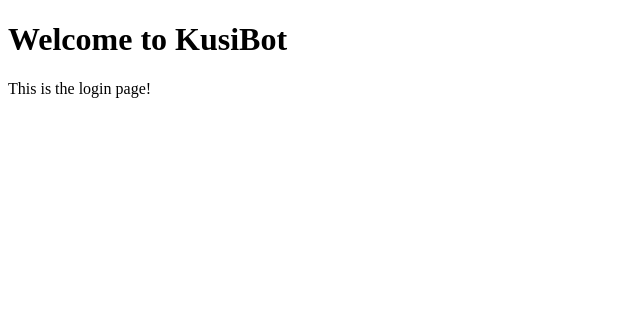
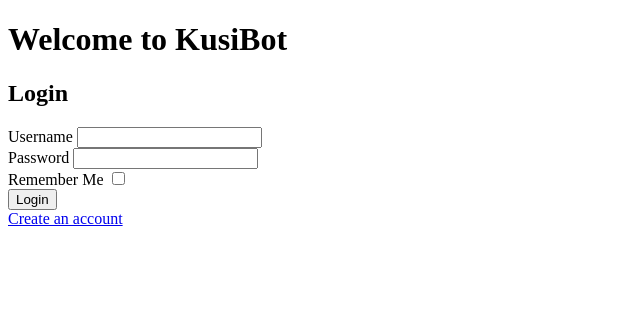
Before and after one commit to didierrc/KusiBot, a Flask app: page /auth/login in a window 1280 px wide. Shown: the top 318 px of the page, without its empty margins (0-640 px from the left). Run offline with Flask 3, Linux system fonts and the light colour scheme; some libraries are stand-ins or nearby versions.

Commit message:
Added simple login and register pages

```diff
--- a/app.py
+++ b/app.py
@@ -1,5 +1,8 @@
 from flask import Flask
 from flask_wtf.csrf import CSRFProtect
+from flask_login import LoginManager
+from flask_bcrypt import Bcrypt
+from kusibot.database.models import User
 from kusibot.config import config
 from kusibot.database.db import init_db
 from kusibot.api.main.routes import main_bp
@@ -13,6 +16,8 @@ import os
 #########################################
 
 load_dotenv()
+
+bcrypt = Bcrypt()
 
 def create_app(config_name='default'):
   """Application-factory pattern"""
@@ -31,8 +36,19 @@ def create_app(config_name='default'):
   # Setting CSRF protection
   CSRFProtect(app)
 
+  # Initialize Bcrypt with the Flask app
+  bcrypt.init_app(app)
+
   # Initialise database
   init_db(app)
+
+  # Setting up login mgr.
+  login_manager = LoginManager(app)
+  login_manager.login_view = 'auth_bp.login'
+
+  @login_manager.user_loader
+  def load_user(user_id):
+    return User.query.get(int(user_id))
 
   # Registering the blueprints
   app.register_blueprint(main_bp)
--- /dev/null
+++ b/kusibot/api/auth/forms.py
@@ -0,0 +1,29 @@
+from flask_wtf import FlaskForm
+from wtforms import StringField, PasswordField, SubmitField, ValidationError, BooleanField
+from wtforms.validators import DataRequired, Email, EqualTo, Length
+from kusibot.database.models import User
+
+class LoginForm(FlaskForm):
+    """Login form."""
+    username = StringField('Username', validators=[DataRequired()])
+    password = PasswordField('Password', validators=[DataRequired()])
+    remember = BooleanField('Remember Me')
+    submit = SubmitField('Login')
+
+class RegisterForm(FlaskForm):
+    """Registration form."""
+    username = StringField('Username', validators=[DataRequired(), Length(min=4, max=30)])
+    email = StringField('Email', validators=[DataRequired(), Email()])
+    password = PasswordField('Password', validators=[DataRequired(), Length(min=6, max=20)])
+    confirm_password = PasswordField('Confirm Password', validators=[DataRequired(), EqualTo('password')])
+    submit = SubmitField('Register')
+
+    def validate_username(self, username):
+        user = User.query.filter_by(username=username.data).first()
+        if user:
+            raise ValidationError('That username is already taken. Please choose a different one.')
+
+    def validate_email(self, email):
+        user = User.query.filter_by(email=email.data).first()
+        if user:
+            raise ValidationError('That email is already registered. Please choose a different one.')
--- a/kusibot/api/auth/routes.py
+++ b/kusibot/api/auth/routes.py
@@ -1,15 +1,62 @@
-from flask import Blueprint, render_template
+from flask import Blueprint, render_template, redirect, url_for
+from flask_login import login_user, login_required, logout_user, current_user
+from flask_bcrypt import Bcrypt
+from kusibot.api.auth.forms import RegisterForm, LoginForm
+from kusibot.database.models import User
+from kusibot.database.db import db
 
 #########################################
 # Handling user authentication
 #########################################
 
 auth_bp = Blueprint('auth_bp', __name__)
+bcrypt = Bcrypt()
 
-@auth_bp.route('/login', methods=['GET'])
-def get_login():
-    return render_template('login.html')
+@auth_bp.route('/login', methods=['GET', 'POST'])
+def login():
 
-@auth_bp.route('/signup', methods=['GET'])
-def get_signup():
-    return render_template('signup.html')
+    if current_user.is_authenticated:
+        return redirect(url_for("chatbot_bp.chatbot"))
+
+    form = LoginForm()
+
+    if form.validate_on_submit():
+
+        user = User.query.filter_by(username=form.username.data).first()
+
+        if user and bcrypt.check_password_hash(user.password, form.password.data):
+
+            login_user(user, remember=form.remember.data)
+            return redirect(url_for("chatbot_bp.chatbot"))
+        else:
+            print("Invalid username or password")
+
+    return render_template("login.html", form=form)
+
+@auth_bp.route('/signup', methods=['GET', 'POST'])
+def register():
+
+    if current_user.is_authenticated:
+        return redirect(url_for("chatbot_bp.chatbot"))
+
+    form = RegisterForm()
+
+    if form.validate_on_submit():
+
+        hashed_password = bcrypt.generate_password_hash(form.password.data).decode('utf-8')
+        new_user = User(username=form.username.data,
+                        email=form.email.data,
+                        password=hashed_password)
+
+        db.session.add(new_user)
+        db.session.commit()
+
+        return redirect(url_for('auth_bp.login'))
+
+    return render_template('signup.html', form=form)
+
+@auth_bp.route("/logout")
+@login_required
+def logout():
+    logout_user()
+    return redirect(url_for("main_bp.index"))
--- a/kusibot/api/chatbot/routes.py
+++ b/kusibot/api/chatbot/routes.py
@@ -1,4 +1,5 @@
 from flask import Blueprint, render_template
+from flask_login import login_required
 
 #########################################
 # Handling chatbot interactions
@@ -7,5 +8,6 @@ from flask import Blueprint, render_template
 chatbot_bp = Blueprint('chatbot_bp', __name__)
 
 @chatbot_bp.route('/', methods=['GET'])
+@login_required
 def chatbot():
     return render_template('chatbot.html')
--- a/kusibot/api/frontend/templates/chatbot.html
+++ b/kusibot/api/frontend/templates/chatbot.html
@@ -3,5 +3,7 @@
 {% block title %}KusiBot - Chatbot Page{% endblock %}
 
 {% block content %}
-    <p>This is the chatbot page! You need permissions to enter here.</p>
+<h2>Welcome to the Chatbot!</h2>
+<p>This is the chatbot page. You need permissions to enter here.</p>
+<a href="{{ url_for('auth_bp.logout') }}">Logout</a>
 {% endblock %}
--- a/kusibot/api/frontend/templates/index.html
+++ b/kusibot/api/frontend/templates/index.html
@@ -3,8 +3,8 @@
 {% block title %}Home - KusiBot{% endblock %}
 
 {% block content %}
-    <p>Friendly chatbot designed to help you! Login to start or signup</p>
-    <button><a href="{{ url_for('auth_bp.get_login') }}">Login</a></button>
-    <button><a href="{{ url_for('auth_bp.get_signup') }}">Signup</a></button>
+    <p>Friendly chatbot designed to help you! Login to start or register</p>
+    <button><a href="{{ url_for('auth_bp.login') }}">Login</a></button>
+    <button><a href="{{ url_for('auth_bp.register') }}">Register</a></button>
     <img src="{{ url_for('static', filename='images/kusibot_logo.png') }}" alt="Kusibot Logo">
 {% endblock %}
--- a/kusibot/api/frontend/templates/login.html
+++ b/kusibot/api/frontend/templates/login.html
@@ -3,5 +3,13 @@
 {% block title %}KusiBot - Login Page{% endblock %}
 
 {% block content %}
-    <p>This is the login page!</p>
+<h2>Login</h2>
+<form method="POST">
+    {{ form.hidden_tag() }}
+    {{ form.username.label }} {{ form.username() }} <br>
+    {{ form.password.label }} {{ form.password() }} <br>
+    {{ form.remember.label }} {{ form.remember() }} <br>
+    {{ form.submit() }}
+</form>
+<a href="{{ url_for('auth_bp.register') }}">Create an account</a>
 {% endblock %}
--- a/pyproject.toml
+++ b/pyproject.toml
@@ -15,7 +15,9 @@ dependencies = [
     "flask-login (>=0.6.3,<0.7.0)",
     "pyjwt (>=2.10.1,<3.0.0)",
     "flask-migrate (>=4.1.0,<5.0.0)",
-    "python-dotenv (>=1.0.1,<2.0.0)"
+    "python-dotenv (>=1.0.1,<2.0.0)",
+    "flask-bcrypt (>=1.0.1,<2.0.0)",
+    "email-validator (>=2.2.0,<3.0.0)"
 ]
 
 [tool.poetry.group.test.dependencies]
```
Also changed, not shown: kusibot/api/frontend/templates/signup.html (+10 -1 lines), kusibot/database/models.py (+10 -9 lines), 1 other file.
